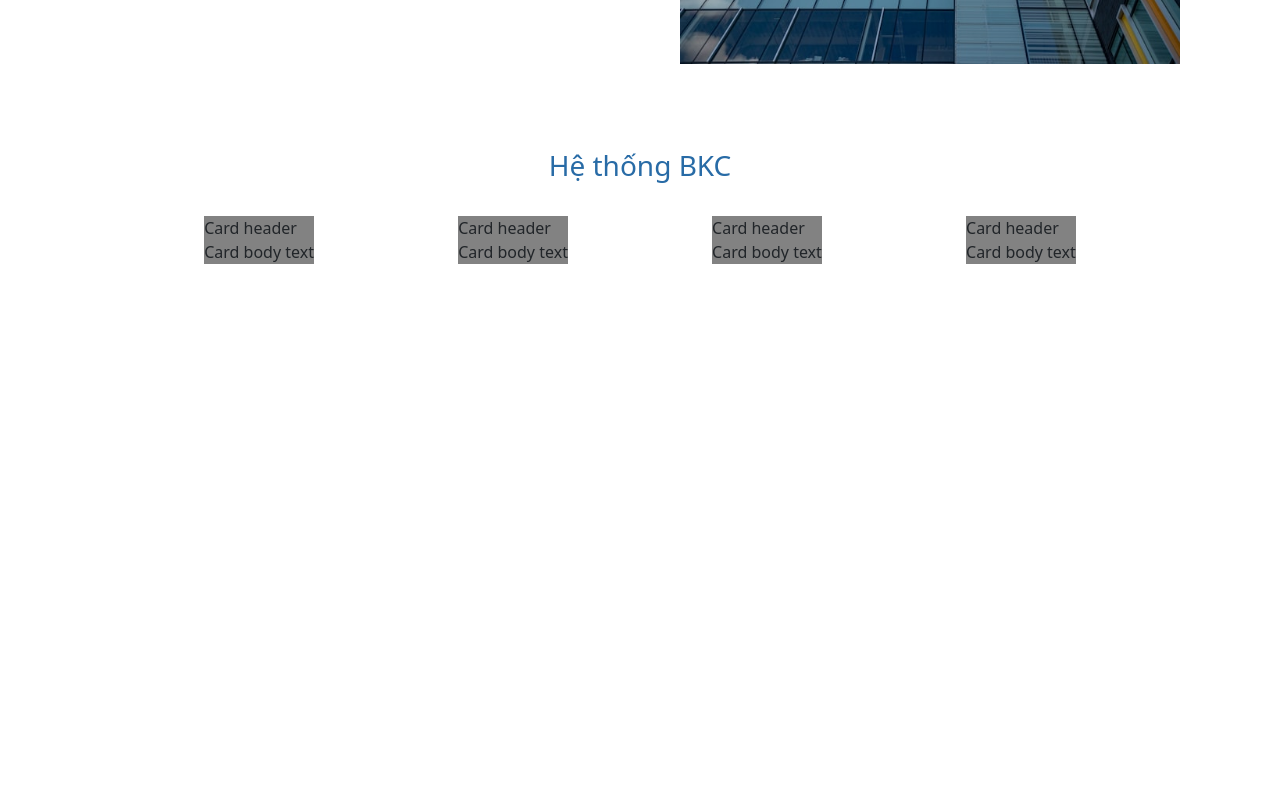
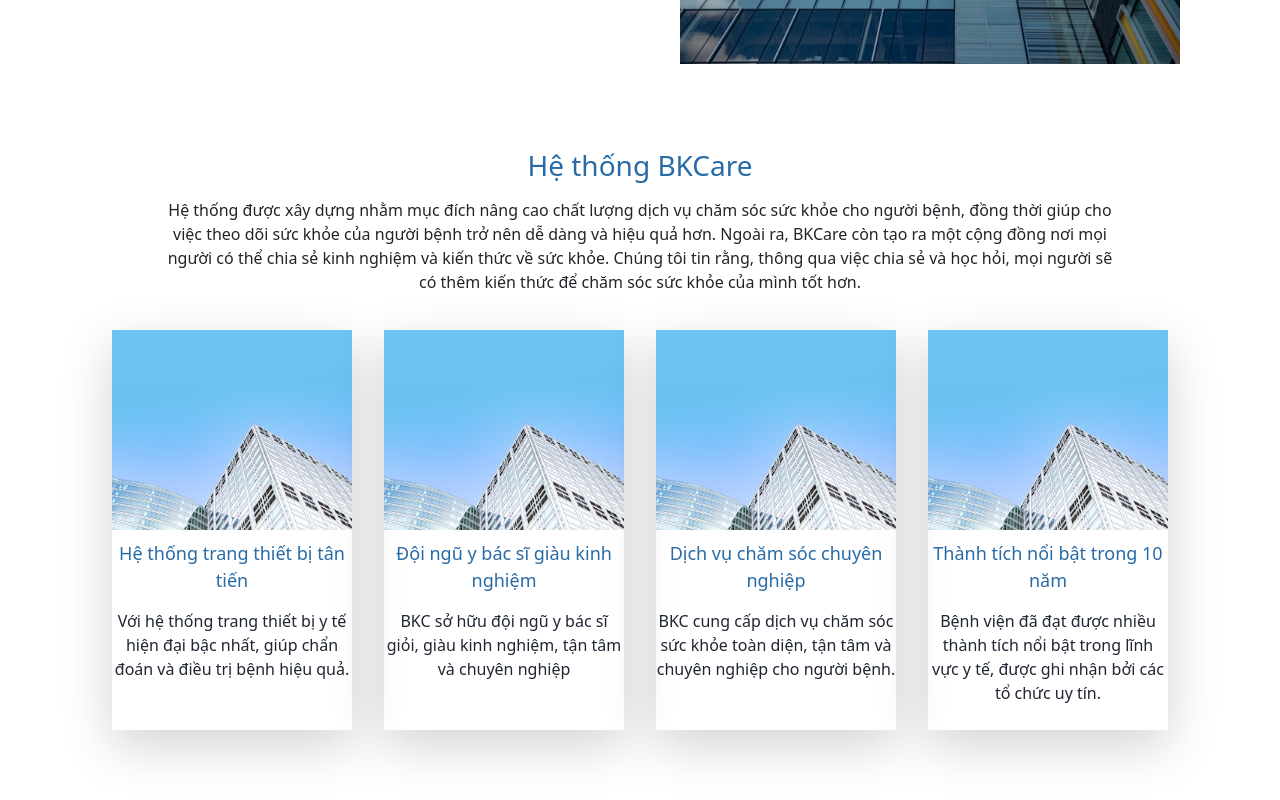
Before and after one commit to tkzero789/Hospital, a React (Create React App) app in the folder client/: page /test-home in a window 1280 px wide. Shown: the part 1474-2274 px from the top of the page. Before the commit the page ends 2000 px from the top, so only its background shows below. Built offline with nearby package versions, Linux system fonts and the light colour scheme; the HTML template or start-up script is replaced by a standard one.

Commit message:
BKC System section hover transition DONE

```diff
--- a/client/src/App.js
+++ b/client/src/App.js
@@ -21,7 +21,7 @@
 
 const App = () => {
   return (
-    <div style={{ overflow: "hidden", height: "2000px" }}>
+    <div style={{ overflow: "hidden", height: "3000px" }}>
       <ScrollToTop />
       <Routes>
         <Route path="/" element={<Navigate to="/home" replace={true} />} />
--- a/client/src/pages/testHome.js
+++ b/client/src/pages/testHome.js
@@ -7,6 +7,7 @@
 import HI2 from "../assets/h7.png";
 import HI3 from "../assets/h8.png";
 import HospitalImg from "../assets/hospitalBuilding.jpg";
+import SystemImg from "../assets/systemImg.jpg";
 import TestApptForm from "../components/TestApptForm";
 
 export default function TestHome() {
@@ -263,23 +264,88 @@
           <div className="syst-wrapper">
             <div className="c-12">
               <div className="syst-section">
-                <div className="syst-header">Hệ thống BKC</div>
+                <div className="syst-header">Hệ thống BKCare</div>
+                <div className="syst-body">
+                  Hệ thống được xây dựng nhằm mục đích nâng cao chất lượng dịch
+                  vụ chăm sóc sức khỏe cho người bệnh, đồng thời giúp cho việc
+                  theo dõi sức khỏe của người bệnh trở nên dễ dàng và hiệu quả
+                  hơn. Ngoài ra, BKCare còn tạo ra một cộng đồng nơi mọi người
+                  có thể chia sẻ kinh nghiệm và kiến thức về sức khỏe. Chúng tôi
+                  tin rằng, thông qua việc chia sẻ và học hỏi, mọi người sẽ có
+                  thêm kiến thức để chăm sóc sức khỏe của mình tốt hơn.
+                </div>
                 <div className="syst-card-wrapper">
                   <div className="syst-card">
-                    <div className="syst-card-header">Card header</div>
-                    <div className="syst-card-body">Card body text</div>
+                    <NavLink className="syst-card-link">
+                      <div className="syst-card-img">
+                        <img
+                          className="card-img"
+                          src={SystemImg}
+                          alt="BKCare System"
+                        ></img>
+                      </div>
+                      <div className="syst-card-header">
+                        Hệ thống trang thiết bị tân tiến
+                      </div>
+                      <div className="syst-card-body">
+                        Với hệ thống trang thiết bị y tế hiện đại bậc nhất, giúp
+                        chẩn đoán và điều trị bệnh hiệu quả.
+                      </div>
+                    </NavLink>
                   </div>
                   <div className="syst-card">
-                    <div className="syst-card-header">Card header</div>
-                    <div className="syst-card-body">Card body text</div>
+                    <NavLink className="syst-card-link">
+                      <div className="syst-card-img">
+                        <img
+                          className="card-img"
+                          src={SystemImg}
+                          alt="BKCare System"
+                        ></img>
+                      </div>
+                      <div className="syst-card-header">
+                        Đội ngũ y bác sĩ giàu kinh nghiệm
+                      </div>
+                      <div className="syst-card-body">
+                        BKC sở hữu đội ngũ y bác sĩ giỏi, giàu kinh nghiệm, tận
+                        tâm và chuyên nghiệp
+                      </div>
+                    </NavLink>
                   </div>
                   <div className="syst-card">
-                    <div className="syst-card-header">Card header</div>
-                    <div className="syst-card-body">Card body text</div>
+                    <NavLink className="syst-card-link">
+                      <div className="syst-card-img">
+                        <img
+                          className="card-img"
+                          src={SystemImg}
+                          alt="BKCare System"
+                        ></img>
+                      </div>
+                      <div className="syst-card-header">
+                        Dịch vụ chăm sóc chuyên nghiệp
+                      </div>
+                      <div className="syst-card-body">
+                        BKC cung cấp dịch vụ chăm sóc sức khỏe toàn diện, tận
+                        tâm và chuyên nghiệp cho người bệnh.
+                      </div>
+                    </NavLink>
                   </div>
                   <div className="syst-card">
-                    <div className="syst-card-header">Card header</div>
-                    <div className="syst-card-body">Card body text</div>
+                    <NavLink className="syst-card-link">
+                      <div className="syst-card-img">
+                        <img
+                          className="card-img"
+                          src={SystemImg}
+                          alt="BKCare System"
+                        ></img>
+                      </div>
+                      <div className="syst-card-header">
+                        Thành tích nổi bật trong 10 năm
+                      </div>
+                      <div className="syst-card-body">
+                        Bệnh viện đã đạt được nhiều thành tích nổi bật trong
+                        lĩnh vực y tế, được ghi nhận bởi các tổ chức uy tín.
+                      </div>
+                    </NavLink>
                   </div>
                 </div>
               </div>
--- a/client/src/styles.css
+++ b/client/src/styles.css
@@ -441,10 +441,6 @@
 }
 
 /* OPTIONS SECTION */
-.options {
-  /* margin-top: 30px; */
-}
-
 .options-wrapper {
   display: flex;
   border-radius: 3px;
@@ -607,14 +603,65 @@
   font-size: 28px;
   font-weight: 500;
   color: #286ba6;
-  margin-bottom: 30px;
+  margin-bottom: 12px;
+}
+
+.syst-body {
+  text-align: center;
+  padding: 0 106px;
+  margin-bottom: 36px;
+  font-size: 16px;
 }
 
 .syst-card-wrapper {
   display: flex;
-  justify-content: space-evenly;
+  justify-content: center;
   align-items: center;
 }
+
 .syst-card {
-  background-color: #828282;
+  width: 240px;
+  height: 400px;
+  margin: 0 16px;
+  box-shadow: 0px 16px 48px 0px rgba(0, 0, 0, 0.176);
+  transition: transform 0.3s ease-in-out, box-shadow 0.3s ease-in-out;
 }
+
+.syst-card:hover {
+  transform: translateX(8px) translateY(-8px);
+  box-shadow: -5px 5px 0 0 #093c8a99, -10px 10px 0 0 #093c8a99,
+    -15px 15px 0 0 #093c8a99;
+  transition: transform 0.3s ease-in-out, box-shadow 0.3s ease-in-out;
+}
+
+.syst-card-link {
+  text-decoration: none;
+}
+
+.syst-card-img {
+  overflow: hidden;
+  width: 100%;
+  margin: auto;
+  height: 50%;
+}
+
+.card-img {
+  width: 100%;
+  height: auto;
+  object-fit: contain;
+}
+
+.syst-card-header {
+  text-align: center;
+  font-size: 18px;
+  font-weight: 500;
+  color: #286ba6;
+  margin: 10px 0 15px 0;
+}
+
+.syst-card-body {
+  text-align: center;
+  font-size: 16px;
+  font-weight: 500;
+  color: rgb(31, 37, 50);
+}
```
Also changed, not shown: client/src/assets/systemImg.jpg (added).
